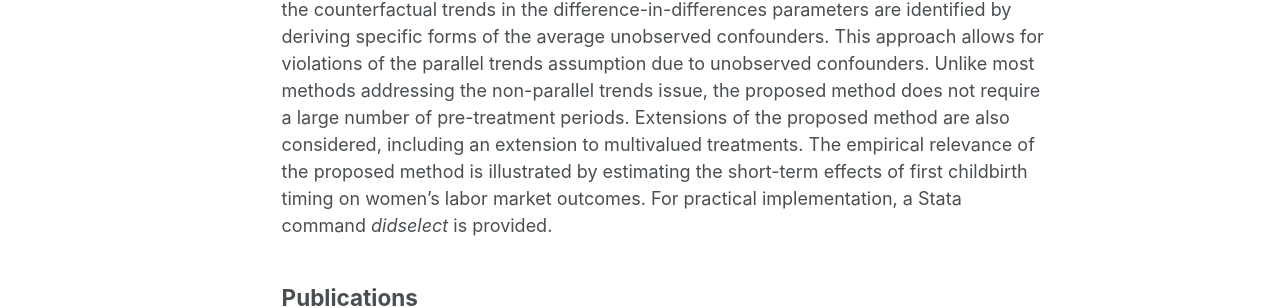
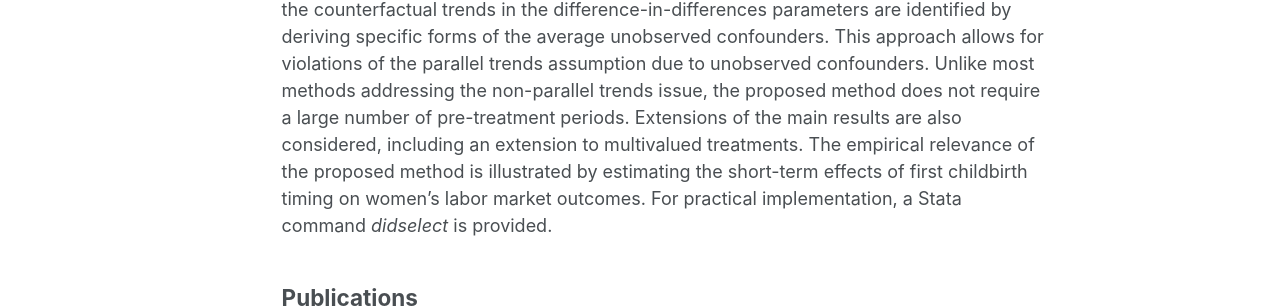
Before and after one commit to econompark/econompark.github.io, a Jekyll site: the page built from _research/research.md, in a window 1280 px wide and 900 px high. Shown: the part 425-733 px from the top of the window. Built offline with Jekyll 4.4.1, drawn with Linux system fonts in a browser that asks for light colours; some web fonts are replaced; a script that is not in the unit is left out; some of the changed text lies outside the part shown.

Commit message:
Update research.md

```diff
--- a/_research/research.md
+++ b/_research/research.md
@@ -8,7 +8,7 @@ show_date: false
 ## Job Market Paper
 ### Difference-in-differences for heterogeneous treatment effects in staggered and self-selected adoption settings
 
-**Summary:** This paper proposes a new difference-in-differences estimator for heterogeneous treatment effects in staggered adoption settings. To identify the average treatment effects, a selection model for treatment timing is introduced. With this model, the counterfactual trends in the difference-in-differences parameters are identified by deriving specific forms of the average unobserved confounders. This approach allows for violations of the parallel trends assumption due to unobserved confounders. Unlike most methods addressing the non-parallel trends issue, the proposed method does not require a large number of pre-treatment periods. Extensions of the proposed method are also considered, including an extension to multivalued treatments. The empirical relevance of the proposed method is illustrated by estimating the short-term effects of first childbirth timing on women’s labor market outcomes. For practical implementation, a Stata command _didselect_ is provided.
+**Summary:** This paper proposes a new difference-in-differences estimator for heterogeneous treatment effects in staggered adoption settings. To identify the average treatment effects, a selection model for treatment timing is introduced. With this model, the counterfactual trends in the difference-in-differences parameters are identified by deriving specific forms of the average unobserved confounders. This approach allows for violations of the parallel trends assumption due to unobserved confounders. Unlike most methods addressing the non-parallel trends issue, the proposed method does not require a large number of pre-treatment periods. Extensions of the main results are also considered, including an extension to multivalued treatments. The empirical relevance of the proposed method is illustrated by estimating the short-term effects of first childbirth timing on women’s labor market outcomes. For practical implementation, a Stata command _didselect_ is provided.
 
 ## Publications
   1. "Hunting for fresh food: The impact of online fresh food platforms on health", *Health & Place*, 2025, 91, 103400 (with Woo Hyeok An and Jae Il Choi) [SSCI, JCI top 10%]
```
